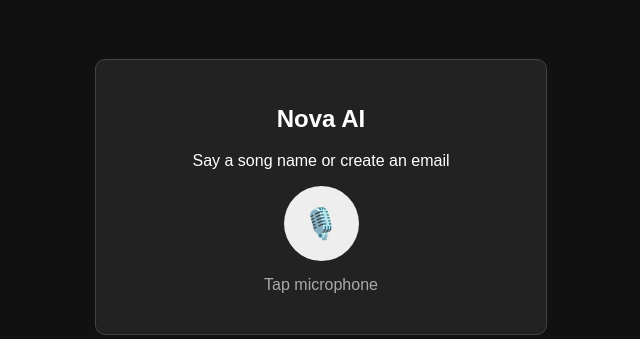
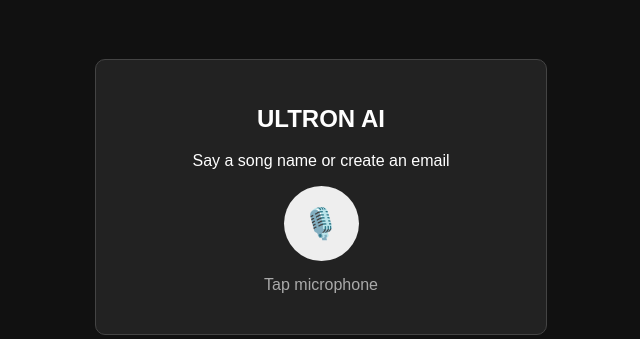
Before and after one commit to Naeem7-alt/Agent, a Flask app: page / in a window 1280 px wide. Shown: the part 203-542 px from the top of the page, without its empty margins (319-959 px from the left). Run offline with Flask 3, Linux system fonts and the light colour scheme.

Commit message:
Rename 'Nova AI' to 'ULTRON AI' in index.html

```diff
--- a/app/templates/index.html
+++ b/app/templates/index.html
@@ -168,7 +168,7 @@
 <div class="card">
 
 
-<h2>Nova AI</h2>
+<h2>ULTRON AI</h2>
 
 
 <p>
```
